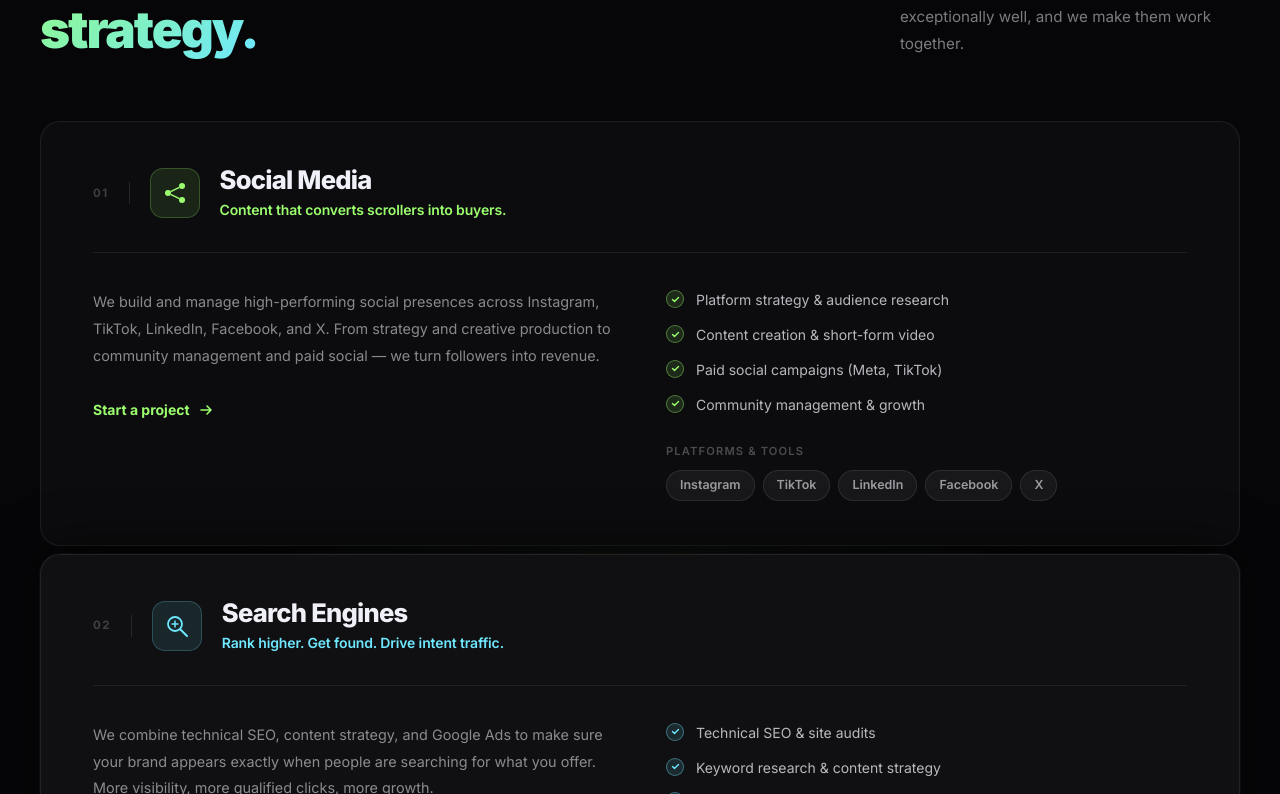
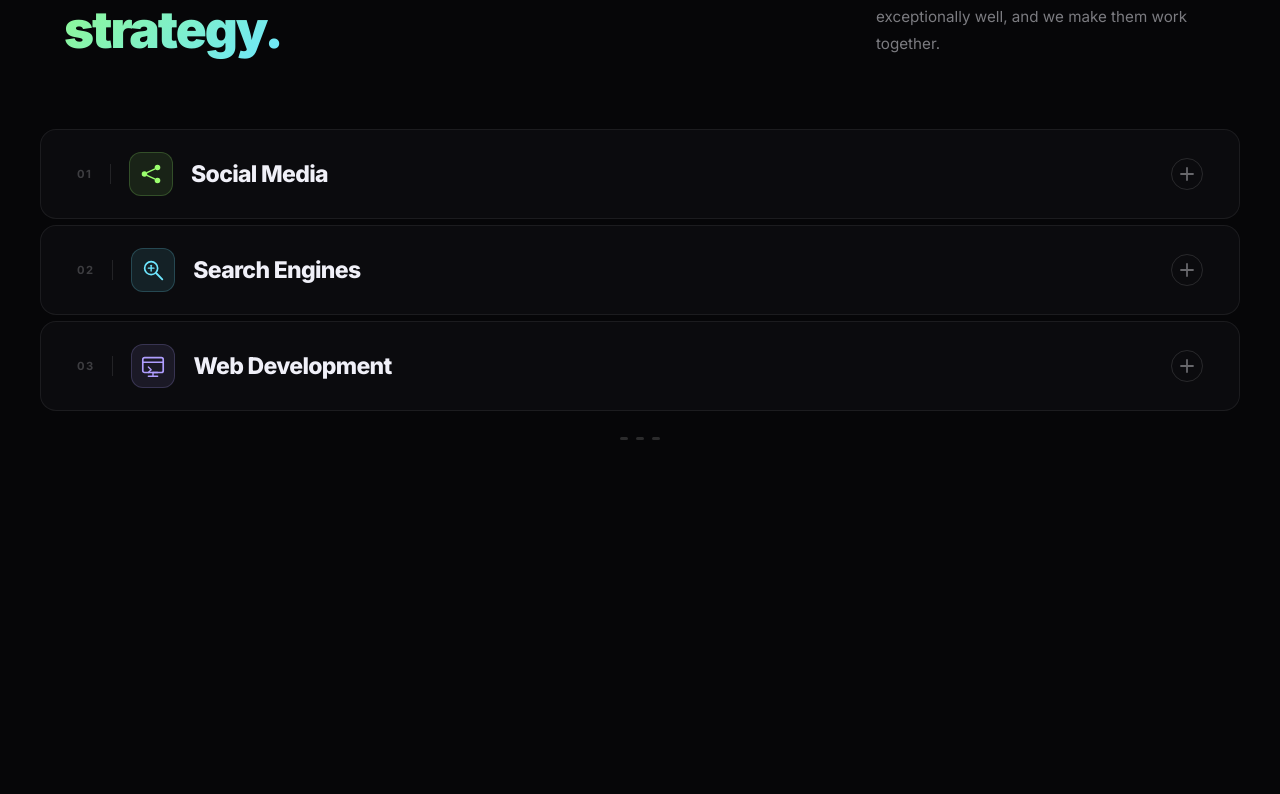
Before and after one commit to einfoengine/ablyart, a Next.js app: page / in a window 1280 px wide. Shown: the part 1066-1860 px from the top of the page. Built offline with nearby package versions, Linux system fonts and the light colour scheme.

Commit message:
Service section finalized.

```diff
--- a/src/components/ServicesSection.tsx
+++ b/src/components/ServicesSection.tsx
@@ -1,10 +1,6 @@
 "use client";
 
-// px from viewport top where the first card sticks (≥ navbar height ~70px)
-const STICKY_BASE = 82;
-// How much of each card header remains visible when the next card overlaps it
-// = card paddingTop (44) + icon row (50) + row paddingBottom (32) + border (1) + buffer (15)
-const CARD_STEP = 142;
+import { useEffect, useRef, useState } from "react";
 
 const services = [
   {
@@ -21,7 +17,7 @@ const services = [
       "Community management & growth",
     ],
     icon: (
-      <svg width="28" height="28" viewBox="0 0 28 28" fill="none">
+      <svg width="26" height="26" viewBox="0 0 28 28" fill="none">
         <circle cx="7" cy="14" r="3" fill="#9bff6e" />
         <circle cx="21" cy="7" r="3" fill="#9bff6e" />
         <circle cx="21" cy="21" r="3" fill="#9bff6e" />
@@ -30,6 +26,7 @@ const services = [
       </svg>
     ),
     color: "#9bff6e",
+    rgb: "155,255,110",
     platforms: ["Instagram", "TikTok", "LinkedIn", "Facebook", "X"],
   },
   {
@@ -46,7 +43,7 @@ const services = [
       "Local SEO & maps optimization",
     ],
     icon: (
-      <svg width="28" height="28" viewBox="0 0 28 28" fill="none">
+      <svg width="26" height="26" viewBox="0 0 28 28" fill="none">
         <circle cx="12" cy="12" r="7" stroke="#6ee7ff" strokeWidth="1.8" fill="none" />
         <line x1="17.5" y1="17.5" x2="24" y2="24" stroke="#6ee7ff" strokeWidth="2" strokeLinecap="round" />
         <line x1="9" y1="12" x2="15" y2="12" stroke="#6ee7ff" strokeWidth="1.5" strokeLinecap="round" />
@@ -54,6 +51,7 @@ const services = [
       </svg>
     ),
     color: "#6ee7ff",
+    rgb: "110,231,255",
     platforms: ["Google", "Bing", "YouTube", "Maps", "Shopping"],
   },
   {
@@ -70,7 +68,7 @@ const services = [
       "Speed, SEO & accessibility audits",
     ],
     icon: (
-      <svg width="28" height="28" viewBox="0 0 28 28" fill="none">
+      <svg width="26" height="26" viewBox="0 0 28 28" fill="none">
         <rect x="3" y="5" width="22" height="16" rx="2" stroke="#b09eff" strokeWidth="1.8" fill="none" />
         <line x1="3" y1="10" x2="25" y2="10" stroke="#b09eff" strokeWidth="1.5" />
         <line x1="14" y1="21" x2="14" y2="25" stroke="#b09eff" strokeWidth="1.5" strokeLinecap="round" />
@@ -80,234 +78,194 @@ const services = [
       </svg>
     ),
     color: "#b09eff",
+    rgb: "176,158,255",
     platforms: ["Next.js", "React", "Webflow", "Shopify", "WordPress"],
   },
 ];
 
 export default function ServicesSection() {
+  const outerRef = useRef<HTMLDivElement>(null);
+  // sentinel -1 so first-run always triggers a state update
+  const phaseRef = useRef<number>(-1);
+  const [scrollActiveIdx, setScrollActiveIdx] = useState<number | null>(null);
+  const [clickOverrideIdx, setClickOverrideIdx] = useState<number | null>(null);
+
+  const activeIndex = clickOverrideIdx !== null ? clickOverrideIdx : scrollActiveIdx;
+
+  useEffect(() => {
+    const onScroll = () => {
+      const outer = outerRef.current;
+      if (!outer) return;
+
+      const rect = outer.getBoundingClientRect();
+      const scrolledPast = Math.max(0, -rect.top);
+      const scrollable = outer.offsetHeight - window.innerHeight;
+
+      if (scrollable <= 0) return;
+
+      let newActive: number | null = null;
+
+      if (scrolledPast > 0 && scrolledPast < scrollable) {
+        const n = services.length;
+        // +1 extra phase at start (all collapsed intro) + n service phases
+        const phaseSize = scrollable / (n + 1);
+        const phase = Math.floor(scrolledPast / phaseSize);
+        if (phase >= 1 && phase <= n) newActive = phase - 1;
+      }
+
+      // Only update state when phase actually changes
+      const numericNew = newActive === null ? -99 : newActive;
+      if (numericNew !== phaseRef.current) {
+        phaseRef.current = numericNew;
+        setScrollActiveIdx(newActive);
+        setClickOverrideIdx(null); // scroll phase change clears click override
+      }
+    };
+
+    window.addEventListener("scroll", onScroll, { passive: true });
+    onScroll();
+    return () => window.removeEventListener("scroll", onScroll);
+  }, []);
+
+  const handleClick = (idx: number) => {
+    setClickOverrideIdx((prev) => (prev === idx ? null : idx));
+  };
+
   return (
-    <section
-      id="services"
-      style={{
-        // Generous bottom padding so the stacked cards have room to travel
-        padding: "100px 24px 220px",
-        position: "relative",
-        // ⚠️ NO overflow:hidden — that would break position:sticky on children
-      }}
-    >
-      {/* Radial glow */}
-      <div
-        style={{
-          position: "absolute",
-          top: "40%",
-          left: "50%",
-          transform: "translate(-50%, -50%)",
-          width: "900px",
-          height: "700px",
-          background: "radial-gradient(ellipse at center, rgba(155,255,110,0.04) 0%, transparent 65%)",
-          pointerEvents: "none",
-        }}
-      />
-
-      <div style={{ maxWidth: "1200px", margin: "0 auto", position: "relative" }}>
-
-        {/* Section header — scrolls normally */}
-        <div style={{ marginBottom: "64px" }}>
+    <section id="services" style={{ position: "relative" }}>
+      {/* Section header — normal scroll */}
+      <div style={{ padding: "100px 24px 72px", maxWidth: "1200px", margin: "0 auto" }}>
         <div style={{ display: "inline-flex", marginBottom: "20px" }}>
           <span className="tag-pill">What we do</span>
         </div>
-          <div
-            style={{
-              display: "flex",
-              alignItems: "flex-end",
-              justifyContent: "space-between",
-              flexWrap: "wrap",
-              gap: "24px",
-            }}
-          >
-            <h2
-              style={{
-                fontSize: "clamp(2.2rem, 4vw, 3.5rem)",
-                fontWeight: 900,
-                letterSpacing: "-0.04em",
-                lineHeight: 1.1,
-                maxWidth: "560px",
-              }}
-            >
-              Three channels.{" "}
-              <span className="gradient-text">One strategy.</span>
+        <div style={{ display: "flex", alignItems: "flex-end", justifyContent: "space-between", flexWrap: "wrap", gap: "24px" }}>
+          <h2 style={{ fontSize: "clamp(2.2rem, 4vw, 3.5rem)", fontWeight: 900, letterSpacing: "-0.04em", lineHeight: 1.1, maxWidth: "560px" }}>
+            Three channels.{" "}<span className="gradient-text">One strategy.</span>
           </h2>
-            <p
-              style={{
-                fontSize: "0.95rem",
-                color: "rgba(240,240,248,0.5)",
-                maxWidth: "340px",
-                lineHeight: 1.8,
-              }}
-            >
-              We don&apos;t do everything — we do three things exceptionally well,
-              and we make them work together.
+          <p style={{ fontSize: "0.95rem", color: "rgba(240,240,248,0.5)", maxWidth: "340px", lineHeight: 1.8 }}>
+            We don&apos;t do everything — we do three things exceptionally well, and we make them work together.
           </p>
         </div>
       </div>
 
-        {/* ── Stacking cards ── */}
-        <div style={{ display: "flex", flexDirection: "column" }}>
-          {services.map((service, idx) => (
-            <ServiceCard key={service.id} service={service} index={idx} total={services.length} />
+      {/* Tall outer div drives scroll — sticky inner holds the accordion */}
+      <div ref={outerRef} style={{ height: "300vh", position: "relative" }}>
+        <div style={{ position: "sticky", top: "82px", padding: "0 24px" }}>
+          <div style={{ maxWidth: "1200px", margin: "0 auto", display: "flex", flexDirection: "column", gap: "6px" }}>
+            {services.map((svc, idx) => (
+              <AccordionItem
+                key={svc.id}
+                service={svc}
+                isOpen={activeIndex === idx}
+                onClick={() => handleClick(idx)}
+              />
+            ))}
+
+            {/* Scroll hint — fades out once first card opens */}
+            <div style={{ display: "flex", justifyContent: "center", gap: "8px", marginTop: "20px" }}>
+              {services.map((svc, idx) => (
+                <div
+                  key={idx}
+                  style={{
+                    height: "3px",
+                    borderRadius: "2px",
+                    width: activeIndex === idx ? "28px" : "8px",
+                    background: activeIndex === idx ? svc.color : "rgba(255,255,255,0.15)",
+                    transition: "width 0.4s, background 0.4s",
+                  }}
+                />
               ))}
             </div>
           </div>
+        </div>
+      </div>
+
+      <div style={{ height: "80px" }} />
     </section>
   );
 }
 
-function ServiceCard({
+function AccordionItem({
   service,
-  index,
-  total,
+  isOpen,
+  onClick,
 }: {
   service: (typeof services)[number];
-  index: number;
-  total: number;
+  isOpen: boolean;
+  onClick: () => void;
 }) {
-  const rgb =
-    service.color === "#9bff6e"
-      ? "155,255,110"
-      : service.color === "#6ee7ff"
-      ? "110,231,255"
-      : "176,158,255";
-
-  // Each card sticks progressively lower so the header of the card beneath stays visible
-  const stickyTop = STICKY_BASE + index * CARD_STEP;
-
-  // Progressively slightly lighter background so stacking depth is readable
-  const bgLightness = 12 + index * 4; // 12 → 16 → 20
-  const bg = `rgb(${bgLightness}, ${bgLightness}, ${bgLightness + 2})`;
-
-  const isLast = index === total - 1;
-
   return (
     <div
       style={{
-        position: "sticky",
-        top: `${stickyTop}px`,
-        zIndex: index + 1,
-        // Slight margin only between cards in normal flow (not last)
-        marginBottom: isLast ? 0 : 8,
-        background: bg,
-        border: "1px solid rgba(255,255,255,0.08)",
-        borderRadius: "20px",
-        padding: "44px 52px",
-        // Depth shadow — more pronounced on higher stacked cards
-        boxShadow:
-          index > 0
-            ? `0 -12px 48px -4px rgba(0,0,0,${0.45 + index * 0.12}), 0 0 0 1px rgba(255,255,255,0.04)`
-            : "none",
+        background: isOpen ? "rgb(16,16,20)" : "rgb(11,11,14)",
+        border: `1px solid ${isOpen ? `rgba(${service.rgb},0.2)` : "rgba(255,255,255,0.07)"}`,
+        borderRadius: "16px",
+        transition: "background 0.4s ease, border-color 0.4s ease",
+        overflow: "hidden",
       }}
     >
-      {/* ── Header row: number | divider | icon | title + tagline ── */}
+      {/* Header row — always visible, click to toggle */}
       <div
+        role="button"
+        aria-expanded={isOpen}
+        onClick={onClick}
         style={{
           display: "flex",
           alignItems: "center",
-          gap: "20px",
-          marginBottom: "36px",
-          paddingBottom: "32px",
-          borderBottom: "1px solid rgba(255,255,255,0.07)",
-          flexWrap: "wrap",
+          gap: "18px",
+          padding: "22px 36px",
+          cursor: "pointer",
+          userSelect: "none",
         }}
       >
-        <span
-          style={{
-            fontSize: "0.72rem",
-            fontWeight: 700,
-            color: "rgba(240,240,248,0.22)",
-            letterSpacing: "0.12em",
-            flexShrink: 0,
-          }}
-        >
+        {/* Number */}
+        <span style={{ fontSize: "0.7rem", fontWeight: 700, color: "rgba(240,240,248,0.22)", letterSpacing: "0.12em", flexShrink: 0 }}>
           {service.number}
         </span>
 
-        <div style={{ width: "1px", height: "22px", background: "rgba(255,255,255,0.1)", flexShrink: 0 }} />
+        {/* Divider */}
+        <div style={{ width: 1, height: 20, background: "rgba(255,255,255,0.1)", flexShrink: 0 }} />
 
-        <div
-          style={{
-            width: "50px",
-            height: "50px",
-            borderRadius: "13px",
-            background: `rgba(${rgb},0.1)`,
-            border: `1px solid rgba(${rgb},0.22)`,
-            display: "flex",
-            alignItems: "center",
-            justifyContent: "center",
-            flexShrink: 0,
-          }}
-        >
+        {/* Icon badge */}
+        <div style={{ width: 44, height: 44, borderRadius: "12px", background: `rgba(${service.rgb},0.1)`, border: `1px solid rgba(${service.rgb},0.2)`, display: "flex", alignItems: "center", justifyContent: "center", flexShrink: 0, transition: "background 0.3s" }}>
           {service.icon}
         </div>
 
-        <div>
-          <h3
-            style={{
-              fontSize: "clamp(1.25rem, 2vw, 1.75rem)",
-              fontWeight: 800,
-              letterSpacing: "-0.03em",
-              lineHeight: 1.1,
-              marginBottom: "5px",
-            }}
-          >
+        {/* Title + tagline */}
+        <div style={{ flex: 1, minWidth: 0 }}>
+          <h3 style={{ fontSize: "clamp(1.1rem, 1.8vw, 1.5rem)", fontWeight: 800, letterSpacing: "-0.03em", lineHeight: 1.15, marginBottom: 0 }}>
             {service.title}
           </h3>
-          <p
-            style={{
-              fontSize: "0.875rem",
-              color: service.color,
-              fontWeight: 600,
-              letterSpacing: "-0.01em",
-              margin: 0,
-            }}
-          >
-            {service.tagline}
-          </p>
+          {/* Tagline slides in when open */}
+          <div style={{ maxHeight: isOpen ? "28px" : "0", opacity: isOpen ? 1 : 0, overflow: "hidden", transition: "max-height 0.4s ease, opacity 0.3s ease" }}>
+            <p style={{ fontSize: "0.85rem", color: service.color, fontWeight: 600, margin: "4px 0 0" }}>{service.tagline}</p>
           </div>
         </div>
 
-      {/* ── Body: 2-column grid ── */}
-      <div
-        className="service-body"
-        style={{
-          display: "grid",
-          gridTemplateColumns: "1fr 1fr",
-          gap: "52px",
-          alignItems: "start",
-        }}
-      >
+        {/* +/× expand indicator */}
+        <div style={{ width: 32, height: 32, borderRadius: "50%", border: `1px solid ${isOpen ? `rgba(${service.rgb},0.4)` : "rgba(255,255,255,0.12)"}`, display: "flex", alignItems: "center", justifyContent: "center", flexShrink: 0, transition: "border-color 0.3s" }}>
+          <svg width="14" height="14" viewBox="0 0 14 14" style={{ transform: isOpen ? "rotate(45deg)" : "none", transition: "transform 0.35s cubic-bezier(0.16,1,0.3,1)" }}>
+            <path d="M7 1v12M1 7h12" stroke={isOpen ? service.color : "rgba(240,240,248,0.4)"} strokeWidth="1.8" strokeLinecap="round" />
+          </svg>
+        </div>
+      </div>
+
+      {/* Body — collapses / expands */}
+      <div style={{ maxHeight: isOpen ? "700px" : "0", opacity: isOpen ? 1 : 0, overflow: "hidden", transition: "max-height 0.65s cubic-bezier(0.16,1,0.3,1), opacity 0.4s ease" }}>
+        <div style={{ padding: "0 36px 36px" }}>
+          {/* Separator */}
+          <div style={{ height: 1, background: "rgba(255,255,255,0.07)", marginBottom: "32px" }} />
+
+          {/* 2-column body */}
+          <div className="service-body" style={{ display: "grid", gridTemplateColumns: "1fr 1fr", gap: "48px", alignItems: "start" }}>
             {/* Left: description + CTA */}
             <div>
-          <p
-            style={{
-              fontSize: "0.9rem",
-              color: "rgba(240,240,248,0.55)",
-              lineHeight: 1.85,
-              marginBottom: "28px",
-            }}
-          >
+              <p style={{ fontSize: "0.9rem", color: "rgba(240,240,248,0.55)", lineHeight: 1.85, marginBottom: "28px" }}>
                 {service.description}
               </p>
               <a
                 href="#contact"
-            style={{
-              display: "inline-flex",
-              alignItems: "center",
-              gap: "8px",
-              fontSize: "0.875rem",
-              fontWeight: 700,
-              color: service.color,
-              textDecoration: "none",
-              transition: "gap 0.2s",
-            }}
+                style={{ display: "inline-flex", alignItems: "center", gap: "8px", fontSize: "0.875rem", fontWeight: 700, color: service.color, textDecoration: "none", transition: "gap 0.2s" }}
                 onMouseEnter={(e) => { (e.currentTarget as HTMLElement).style.gap = "14px"; }}
                 onMouseLeave={(e) => { (e.currentTarget as HTMLElement).style.gap = "8px"; }}
               >
@@ -319,34 +277,11 @@ function ServiceCard({
             </div>
 
             {/* Right: bullets + platforms */}
-        <div style={{ display: "flex", flexDirection: "column", gap: "28px" }}>
-          <div style={{ display: "flex", flexDirection: "column", gap: "13px" }}>
+            <div style={{ display: "flex", flexDirection: "column", gap: "24px" }}>
+              <div style={{ display: "flex", flexDirection: "column", gap: "12px" }}>
                 {service.bullets.map((bullet) => (
-              <div
-                key={bullet}
-                style={{
-                  display: "flex",
-                  alignItems: "flex-start",
-                  gap: "12px",
-                  fontSize: "0.875rem",
-                  color: "rgba(240,240,248,0.75)",
-                  lineHeight: 1.55,
-                }}
-              >
-                <span
-                  style={{
-                    width: "18px",
-                    height: "18px",
-                    borderRadius: "50%",
-                    background: `rgba(${rgb},0.12)`,
-                    border: `1px solid rgba(${rgb},0.4)`,
-                    display: "flex",
-                    alignItems: "center",
-                    justifyContent: "center",
-                    flexShrink: 0,
-                    marginTop: "1px",
-                  }}
-                >
+                  <div key={bullet} style={{ display: "flex", alignItems: "flex-start", gap: "12px", fontSize: "0.875rem", color: "rgba(240,240,248,0.75)", lineHeight: 1.55 }}>
+                    <span style={{ width: 18, height: 18, borderRadius: "50%", background: `rgba(${service.rgb},0.12)`, border: `1px solid rgba(${service.rgb},0.4)`, display: "flex", alignItems: "center", justifyContent: "center", flexShrink: 0, marginTop: 1 }}>
                       <svg width="9" height="9" viewBox="0 0 9 9" fill="none">
                         <path d="M1.5 4.5l2 2 4-4" stroke={service.color} strokeWidth="1.4" strokeLinecap="round" strokeLinejoin="round" />
                       </svg>
@@ -355,34 +290,13 @@ function ServiceCard({
                   </div>
                 ))}
               </div>
-
               <div>
-            <p
-              style={{
-                fontSize: "0.7rem",
-                fontWeight: 600,
-                color: "rgba(240,240,248,0.28)",
-                letterSpacing: "0.1em",
-                textTransform: "uppercase",
-                marginBottom: "10px",
-              }}
-            >
+                <p style={{ fontSize: "0.7rem", fontWeight: 600, color: "rgba(240,240,248,0.28)", letterSpacing: "0.1em", textTransform: "uppercase", marginBottom: "10px" }}>
                   Platforms &amp; tools
                 </p>
                 <div style={{ display: "flex", flexWrap: "wrap", gap: "8px" }}>
                   {service.platforms.map((p) => (
-                <span
-                  key={p}
-                  style={{
-                    padding: "5px 13px",
-                    borderRadius: "9999px",
-                    fontSize: "0.78rem",
-                    fontWeight: 600,
-                    background: "rgba(255,255,255,0.05)",
-                    border: "1px solid rgba(255,255,255,0.09)",
-                    color: "rgba(240,240,248,0.6)",
-                  }}
-                >
+                    <span key={p} style={{ padding: "5px 13px", borderRadius: "9999px", fontSize: "0.78rem", fontWeight: 600, background: "rgba(255,255,255,0.05)", border: "1px solid rgba(255,255,255,0.09)", color: "rgba(240,240,248,0.6)" }}>
                       {p}
                     </span>
                   ))}
@@ -390,15 +304,8 @@ function ServiceCard({
               </div>
             </div>
           </div>
-
-      <style>{`
-        @media (max-width: 860px) {
-          .service-body {
-            grid-template-columns: 1fr !important;
-            gap: 28px !important;
-          }
-        }
-      `}</style>
+        </div>
+      </div>
     </div>
   );
 }
```
Lines whose indentation alone changed are shown as unchanged.
